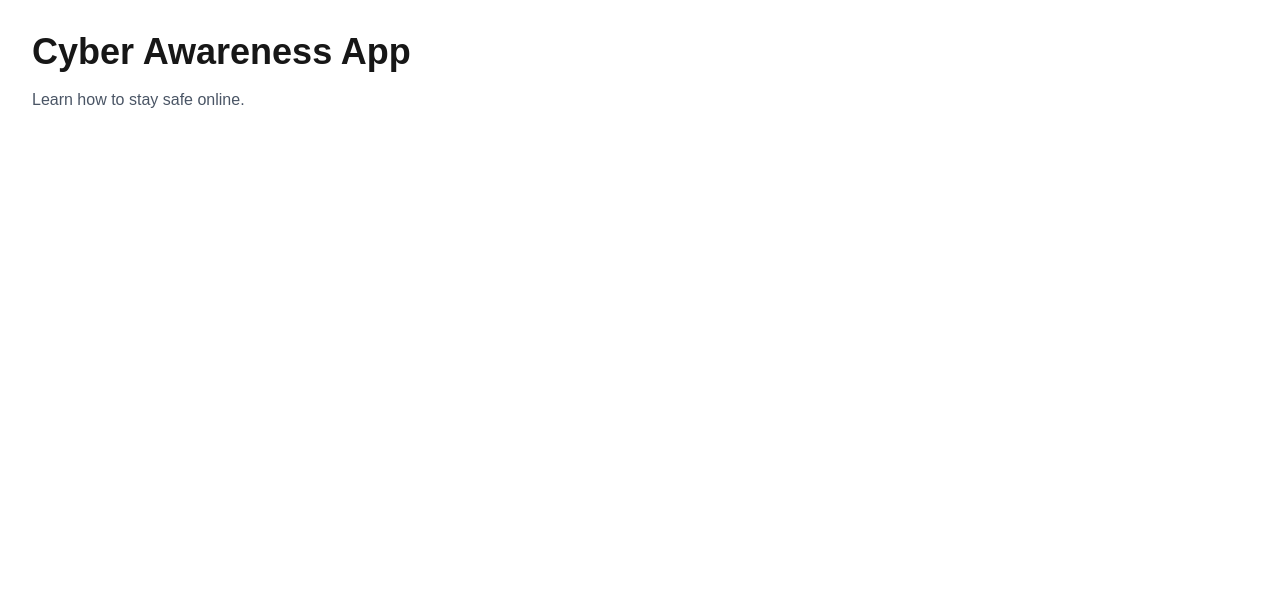
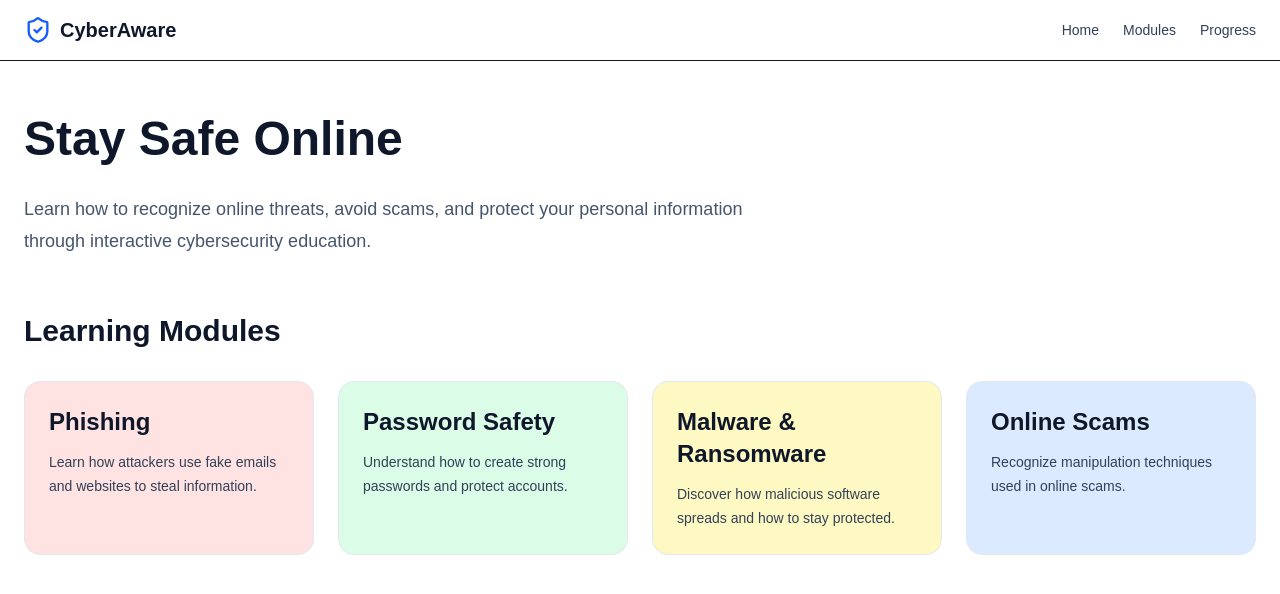
Before and after one commit to TIS0N/cyber-awareness-app, a Next.js app: page / in a window 1280 px wide. Shown: the top 594 px of the page. Built offline with nearby package versions, Linux system fonts and the light colour scheme.

Commit message:
Added new pages and module cards

```diff
--- a/src/app/layout.tsx
+++ b/src/app/layout.tsx
@@ -1,20 +1,10 @@
 import type { Metadata } from "next";
-import { Geist, Geist_Mono } from "next/font/google";
 import "./globals.css";
-
-const geistSans = Geist({
-  variable: "--font-geist-sans",
-  subsets: ["latin"],
-});
-
-const geistMono = Geist_Mono({
-  variable: "--font-geist-mono",
-  subsets: ["latin"],
-});
+import Navbar from "../components/layout/Navbar";
 
 export const metadata: Metadata = {
-  title: "Create Next App",
-  description: "Generated by create next app",
+  title: "CyberAware",
+  description: "Educational cybersecurity awareness application",
 };
 
 export default function RootLayout({
@@ -23,11 +13,12 @@ export default function RootLayout({
   children: React.ReactNode;
 }>) {
   return (
-    <html
-      lang="en"
-      className={`${geistSans.variable} ${geistMono.variable} h-full antialiased`}
-    >
-      <body className="min-h-full flex flex-col">{children}</body>
+    <html lang="en">
+      <body className="bg-slate-50 text-slate-900">
+        <Navbar />
+
+        <main>{children}</main>
+      </body>
     </html>
   );
 }
--- /dev/null
+++ b/src/app/modules/[id]/page.tsx
@@ -0,0 +1,38 @@
+import { modules } from "../../../data/modules";
+import { notFound } from "next/navigation";
+
+interface ModulePageProps {
+  params: {
+    id: string;
+  };
+}
+
+export default function ModulePage({ params }: ModulePageProps) {
+  const module1 = modules.find((m) => m.id === params.id);
+
+  if (!module1) {
+    notFound();
+  }
+
+  return (
+    <div className="mx-auto max-w-4xl px-6 py-12">
+      <div className={`${module1.color} rounded-2xl p-8`}>
+        <h1 className="mb-4 text-4xl font-bold text-slate-900">
+          {module1.title}
+        </h1>
+
+        <p className="text-lg leading-8 text-slate-700">
+          {module1.description}
+        </p>
+      </div>
+
+      <section className="mt-10 rounded-2xl bg-white p-8 shadow-sm">
+        <h2 className="mb-4 text-2xl font-bold">Module Content</h2>
+
+        <p className="leading-7 text-slate-600">
+          Educational content for this module will be added here.
+        </p>
+      </section>
+    </div>
+  );
+}
--- /dev/null
+++ b/src/app/modules/page.tsx
@@ -0,0 +1,24 @@
+import ModuleCard from "../../components/modules/ModuleCard";
+import { modules } from "../../data/modules";
+
+export default function ModulesPage() {
+  return (
+    <div className="mx-auto max-w-7xl px-6 py-12">
+      <h1 className="mb-10 text-4xl font-bold text-slate-900">
+        All Learning Modules
+      </h1>
+
+      <div className="grid gap-6 md:grid-cols-2 xl:grid-cols-4">
+        {modules.map((module) => (
+          <ModuleCard
+            key={module.id}
+            id={module.id}
+            title={module.title}
+            description={module.description}
+            color={module.color}
+          />
+        ))}
+      </div>
+    </div>
+  );
+}
--- a/src/app/page.tsx
+++ b/src/app/page.tsx
@@ -1,9 +1,39 @@
+import ModuleCard from "../components/modules/ModuleCard";
+import { modules } from "../data/modules";
+
 export default function HomePage() {
   return (
-    <main className="min-h-screen p-8">
-      <h1 className="text-4xl font-bold">Cyber Awareness App</h1>
+    <div className="mx-auto max-w-7xl px-6 py-12">
+      <section className="mb-14">
+        <h1 className="mb-6 text-5xl font-extrabold leading-tight text-slate-900">
+          Stay Safe Online
+        </h1>
 
-      <p className="mt-4 text-gray-600">Learn how to stay safe online.</p>
-    </main>
+        <p className="max-w-3xl text-lg leading-8 text-slate-600">
+          Learn how to recognize online threats, avoid scams, and protect your
+          personal information through interactive cybersecurity education.
+        </p>
+      </section>
+
+      <section>
+        <div className="mb-8 flex items-center justify-between">
+          <h2 className="text-3xl font-bold text-slate-900">
+            Learning Modules
+          </h2>
+        </div>
+
+        <div className="grid gap-6 md:grid-cols-2 xl:grid-cols-4">
+          {modules.map((module) => (
+            <ModuleCard
+              key={module.id}
+              id={module.id}
+              title={module.title}
+              description={module.description}
+              color={module.color}
+            />
+          ))}
+        </div>
+      </section>
+    </div>
   );
 }
--- /dev/null
+++ b/src/components/layout/Navbar.tsx
@@ -0,0 +1,24 @@
+import Link from "next/link";
+import { ShieldCheck } from "lucide-react";
+
+export default function Navbar() {
+  return (
+    <header className="border-b bg-white">
+      <div className="mx-auto flex max-w-7xl items-center justify-between px-6 py-4">
+        <Link
+          href="/"
+          className="flex items-center gap-2 text-xl font-bold text-slate-900"
+        >
+          <ShieldCheck className="h-7 w-7 text-blue-600" />
+          CyberAware
+        </Link>
+
+        <nav className="flex items-center gap-6 text-sm font-medium text-slate-700">
+          <Link href="/">Home</Link>
+          <Link href="/modules">Modules</Link>
+          <Link href="/progress">Progress</Link>
+        </nav>
+      </div>
+    </header>
+  );
+}
--- /dev/null
+++ b/src/components/modules/ModuleCard.tsx
@@ -0,0 +1,26 @@
+import Link from "next/link";
+
+interface ModuleCardProps {
+  id: string;
+  title: string;
+  description: string;
+  color: string;
+}
+
+export default function ModuleCard({
+  id,
+  title,
+  description,
+  color,
+}: ModuleCardProps) {
+  return (
+    <Link
+      href={`/modules/${id}`}
+      className={`${color} rounded-2xl border border-slate-200 p-6 transition hover:scale-[1.02] hover:shadow-md`}
+    >
+      <h2 className="mb-3 text-2xl font-bold text-slate-900">{title}</h2>
+
+      <p className="text-sm leading-6 text-slate-700">{description}</p>
+    </Link>
+  );
+}
--- /dev/null
+++ b/src/data/modules.ts
@@ -0,0 +1,30 @@
+export const modules = [
+  {
+    id: "phishing",
+    title: "Phishing",
+    description:
+      "Learn how attackers use fake emails and websites to steal information.",
+    color: "bg-red-100",
+  },
+  {
+    id: "passwords",
+    title: "Password Safety",
+    description:
+      "Understand how to create strong passwords and protect accounts.",
+    color: "bg-green-100",
+  },
+  {
+    id: "malware",
+    title: "Malware & Ransomware",
+    description:
+      "Discover how malicious software spreads and how to stay protected.",
+    color: "bg-yellow-100",
+  },
+  {
+    id: "scams",
+    title: "Online Scams",
+    description:
+      "Recognize manipulation techniques used in online scams.",
+    color: "bg-blue-100",
+  },
+]
```
